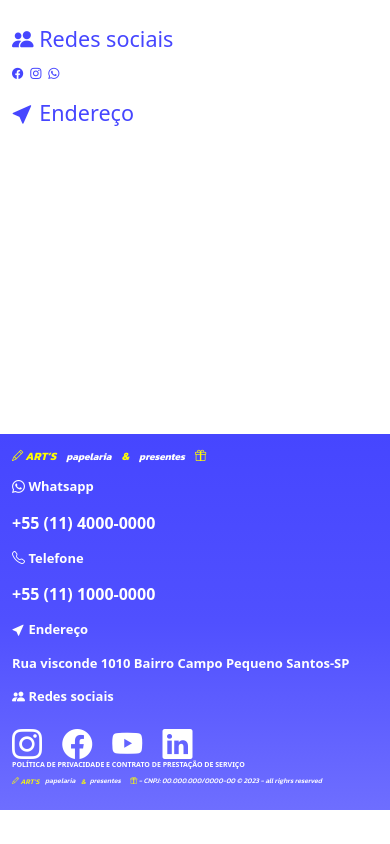
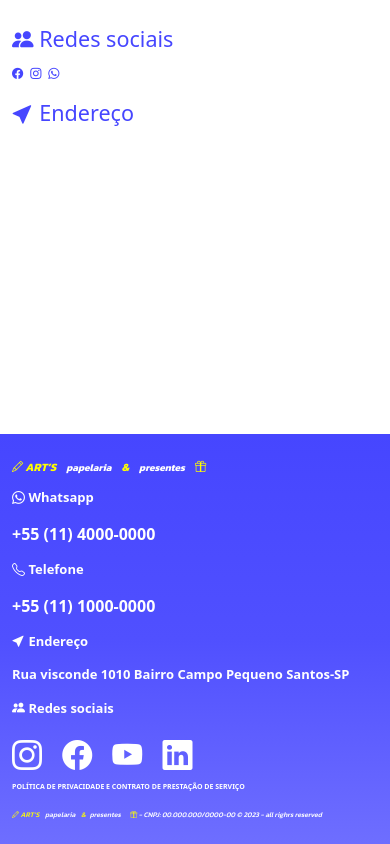
Before and after one commit to gabrielquiri/page_14, a plain HTML site: page index.html in a window 390 px wide. Shown: the part 5752-6596 px from the top of the page. Before the commit the page ends 6562 px from the top, so only its background shows below. Drawn offline with nearby package versions, Linux system fonts and the light colour scheme.

Commit message:
commit-inicial

```diff
--- a/main.css
+++ b/main.css
@@ -159,7 +159,7 @@ del{
     }
 
     .mt-3 {
-        margin-top: 0rem!important;
+        margin-top: 0.7rem!important;
     }
 
     .icon-link{
```
